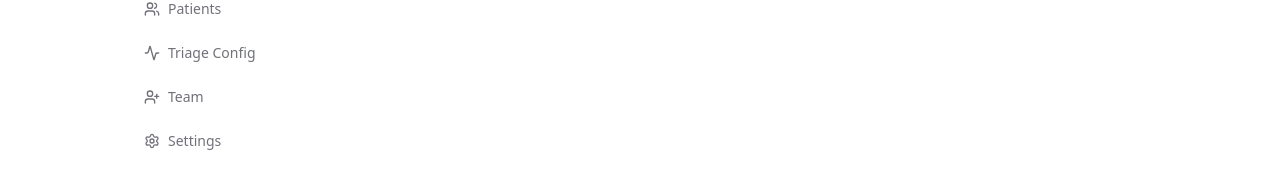
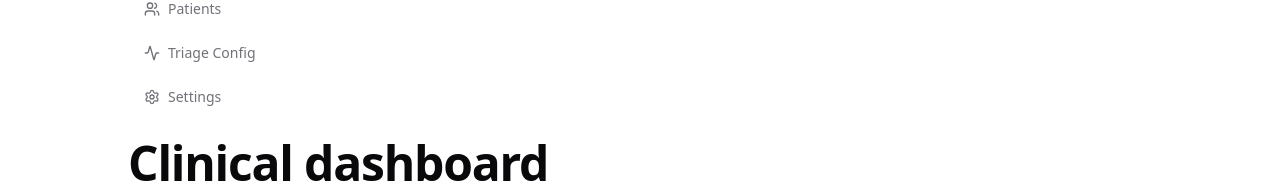
Before and after one commit to Romone6/mindbridge, a Next.js app: page /dashboard in a window 1280 px wide. Shown: the part 276-459 px from the top of the page. Built offline with nearby package versions, Linux system fonts and the light colour scheme; no server answers.

Commit message:
refactor(dashboard): remove team link from dashboard sidebar

```diff
--- a/components/dashboard/dashboard-shell.tsx
+++ b/components/dashboard/dashboard-shell.tsx
@@ -18,7 +18,6 @@ export function DashboardShell({ children }: { children: React.ReactNode }) {
         { href: "/dashboard", label: "Overview", icon: LayoutDashboard },
         { href: "/dashboard/patients", label: "Patients", icon: Users },
         { href: "/dashboard/actions", label: "Triage Config", icon: Activity },
-        { href: "/dashboard/team", label: "Team", icon: UserPlus },
         { href: "/dashboard/settings", label: "Settings", icon: Settings },
     ];
 
```
Lines whose indentation alone changed are shown as unchanged.
